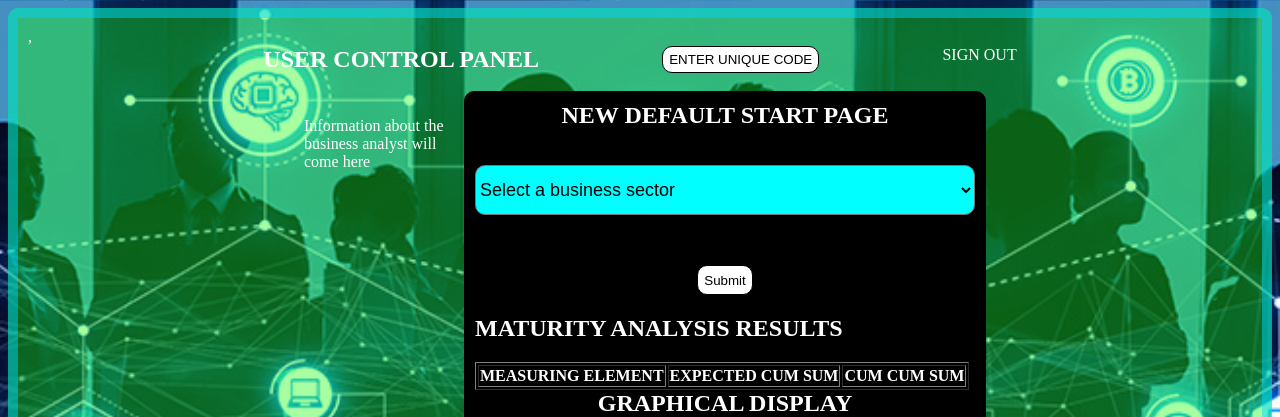
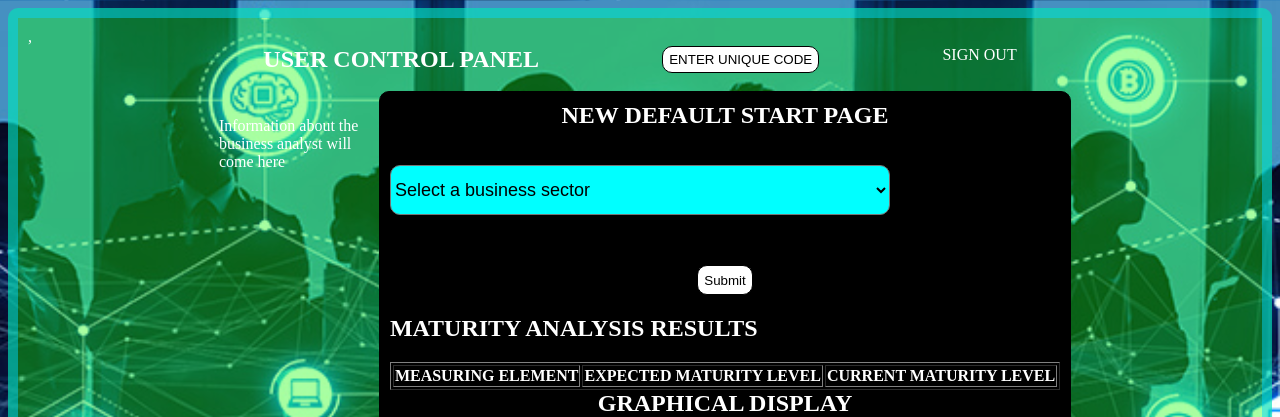
Before and after one commit to Fabchirajoul/Maturity_toolkit, a Flask app: page /userSubmissionDataIntoTable in a window 1280 px wide. Shown: the top 417 px of the page. Run offline with Flask 3, Linux system fonts and the light colour scheme; lists and menus that the app fills with data are empty.

Commit message:
changed heading

```diff
--- a/templates/userAccount.html
+++ b/templates/userAccount.html
@@ -100,8 +100,8 @@
                                 <thead>
                                     <tr>
                                         <th>MEASURING ELEMENT</th>
-                                        <th>EXPECTED CUM SUM</th>
-                                        <th>CUM CUM SUM</th>
+                                        <th>EXPECTED MATURITY LEVEL</th>
+                                        <th>CURRENT MATURITY LEVEL</th>
                                     </tr>
                                 </thead>
                                 <tbody>
```
Also changed, not shown: database.db.
